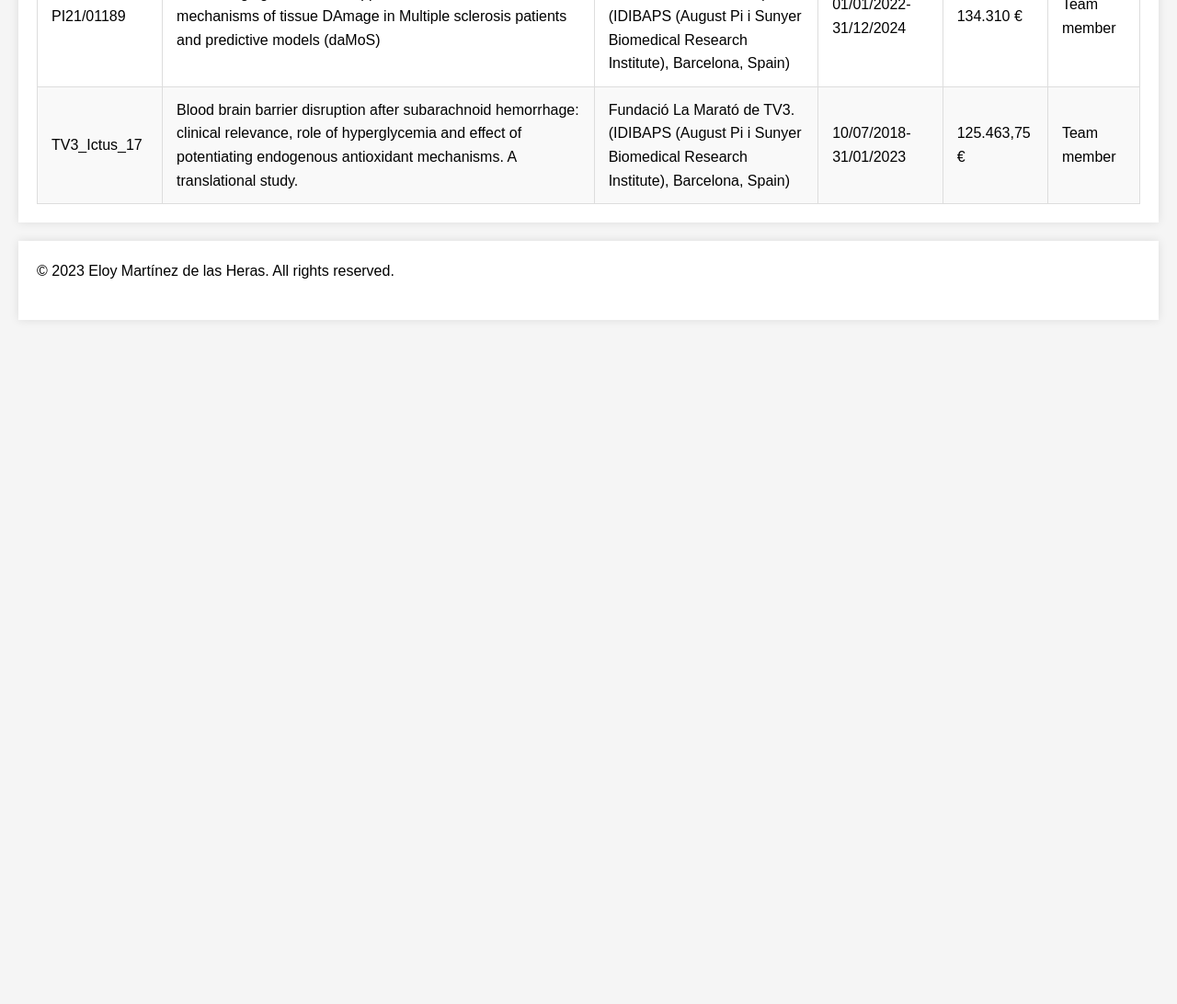
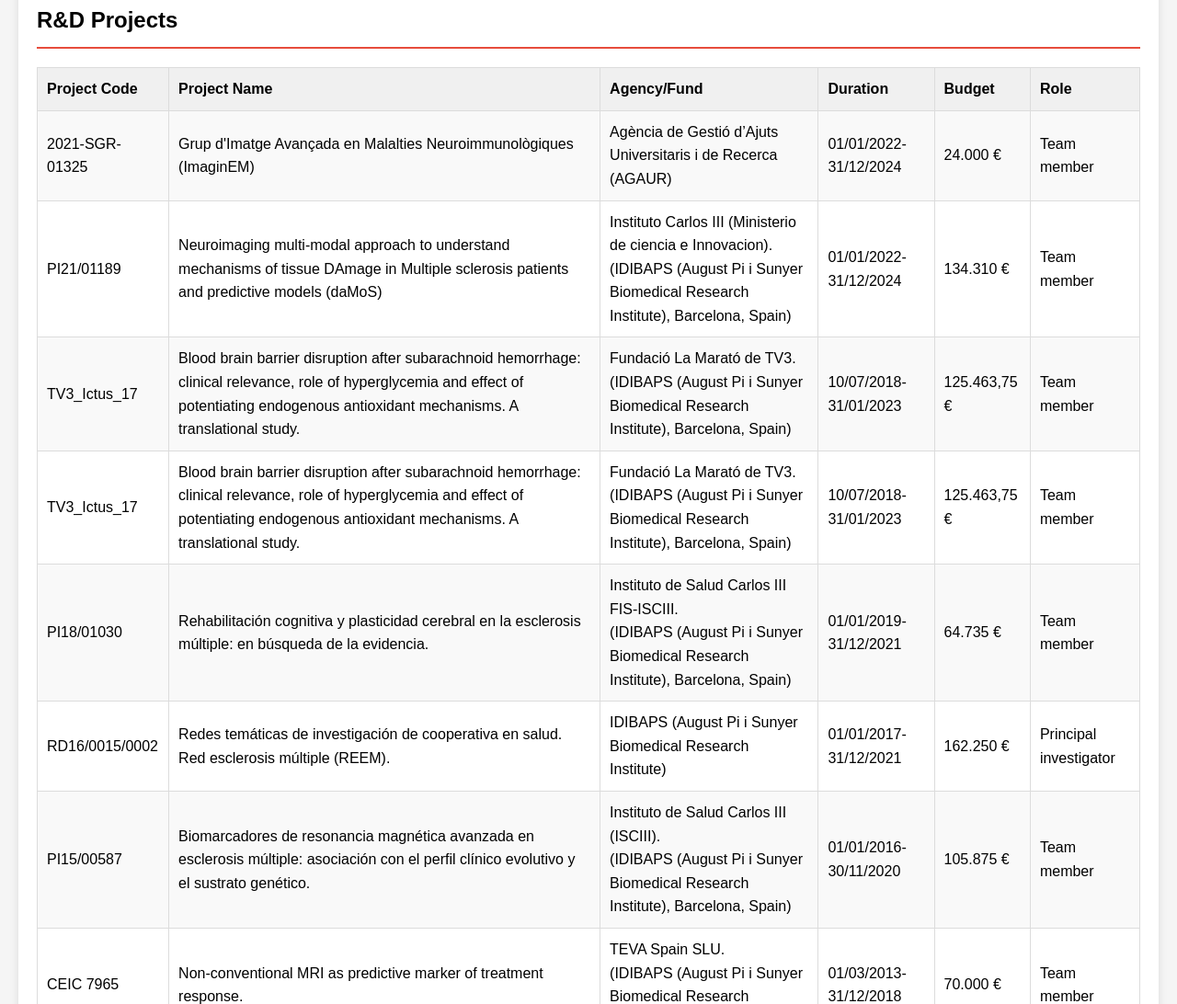
Before and after one commit to eloydelas/eloydelas.github.io, a plain HTML site: page index.html in a window 1280 px wide. Shown: the part 1708-2800 px from the top of the page at 92% size. Before the commit the page ends 2096 px from the top, so only its background shows below. Drawn offline with Linux system fonts and the light colour scheme.

Commit message:
Added projects.

```diff
--- a/index.html
+++ b/index.html
@@ -8,10 +8,11 @@
 </head>
 <body>
     <body>
-    <img id="profile-picture" src="eloy_picture.jpg" alt="Eloy Martínez de las Heras" width="200">
+
 
     <header>
         <h1>Curriculum Vitae</h1>
+        <img id="profile-picture" src="eloy_picture.jpg" alt="Eloy Martínez de las Heras" width="200">
     </header>
 
     <main>
@@ -79,6 +80,10 @@
             I am Eloy Martínez de las Heras, a postdoctoral researcher in biomedical engineering. For over a decade, I have worked with the Neuroimmunological Diseases group at the Hospital Clinic of Barcelona, specifically with ImaginEM, led by Dr. Sara Llufriu. My expertise lies in MRI data processing, and I have actively contributed to the creation and validation of innovative algorithms in this field. Some examples of these methods include whole-brain parcellation techniques, atrophy measurements of the brain and spinal cord, brain network analysis, and lesion characterization. Throughout my career, I have participated in the publication of more than 40 original articles in prominent clinical and technical journals. These works cover a range of MR techniques, including diffusion-weighted imaging, spectroscopy, spinal cord imaging, and synthetic MRI. Of these articles, I have written eight as the primary author. Currently, I am responsible for implementing an automated processing workflow within the Extensible Neuroimaging Archive Toolkit (XNAT) platform. This workflow allows for the extraction of advanced quantitative MRI measures to aid in disease diagnosis, treatment response, and follow-up.
         </section>
 
+
+        <section id="rd-projects">
+            <h2>R&D Projects</h2>
+
             <table>
             <thead>
                 <tr>
@@ -102,10 +107,19 @@
 
                     <tr>
                         <td>PI21/01189</td>
-                    <td>Neuroimaging multi-modal approach to understand mechanisms of tissue DAmage in Multiple sclerosis patients and predictive models (daMoS)</td>
-                    <td>Instituto Carlos III (Ministerio de ciencia e Innovacion).<br>(IDIBAPS (August Pi i Sunyer Biomedical Research Institute), Barcelona, Spain)</td>
+                        <td>Neuroimaging multi-modal approach to understand mechanisms of tissue DAmage in Multiple sclerosis   patients and predictive models (daMoS)</td>
+                        <td>Instituto Carlos III (Ministerio de ciencia e Innovacion).<br>(IDIBAPS (August Pi i Sunyer Biomedical   Research Institute), Barcelona, Spain)</td>
                         <td>01/01/2022-31/12/2024</td>
                         <td>134.310 €</td>
+                        <td>Team member</td>
+                    </tr>
+
+                    <tr>
+                        <td>TV3_Ictus_17</td>
+                        <td>Blood brain barrier disruption after subarachnoid hemorrhage: clinical relevance, role of hyperglycemia     and effect of potentiating endogenous antioxidant mechanisms. A translational study.</td>
+                        <td>Fundació La Marató de TV3.<br>(IDIBAPS (August Pi i Sunyer Biomedical Research Institute), Barcelona,   Spain)</td>
+                        <td>10/07/2018-31/01/2023</td>
+                        <td>125.463,75 €</td>
                         <td>Team member</td>
                     </tr>
 
@@ -117,8 +131,63 @@
                         <td>125.463,75 €</td>
                         <td>Team member</td>
                     </tr>
+
+                     <tr>
+                        <td>PI18/01030</td>
+                        <td>Rehabilitación cognitiva y plasticidad cerebral en la esclerosis múltiple: en búsqueda de la evidencia.</td>
+                        <td>Instituto de Salud Carlos III FIS-ISCIII.<br>(IDIBAPS (August Pi i Sunyer Biomedical Research Institute), Barcelona, Spain)</td>
+                        <td>01/01/2019-31/12/2021</td>
+                        <td>64.735 €</td>
+                        <td>Team member</td>
+                    </tr>
+
+                    <tr>
+                        <td>RD16/0015/0002</td>
+                        <td>Redes temáticas de investigación de cooperativa en salud. Red esclerosis múltiple (REEM).</td>
+                        <td>IDIBAPS (August Pi i Sunyer Biomedical Research Institute)</td>
+                        <td>01/01/2017-31/12/2021</td>
+                        <td>162.250 €</td>
+                        <td>Principal investigator</td>
+                    </tr>
+
+                    <tr>
+                        <td>PI15/00587</td>
+                        <td>Biomarcadores de resonancia magnética avanzada en esclerosis múltiple: asociación con el perfil clínico evolutivo y el sustrato genético.</td>
+                        <td>Instituto de Salud Carlos III (ISCIII).<br>(IDIBAPS (August Pi i Sunyer Biomedical Research Institute), Barcelona, Spain)</td>
+                        <td>01/01/2016-30/11/2020</td>
+                        <td>105.875 €</td>
+                        <td>Team member</td>
+                    </tr>
+
+                    <tr>
+                        <td>CEIC 7965</td>
+                        <td>Non-conventional MRI as predictive marker of treatment response.</td>
+                        <td>TEVA Spain SLU.<br>(IDIBAPS (August Pi i Sunyer Biomedical Research Institute))</td>
+                        <td>01/03/2013-31/12/2018</td>
+                        <td>70.000 €</td>
+                        <td>Team member</td>
+                    </tr>
+
+                    <tr>
+                        <td>RD12/0032/0002</td>
+                        <td>Red Española de Esclerosis Múltiple (REEM)</td>
+                        <td>MINISTERIO DE SANIDAD Y CONSUMO.<br>(IDIBAPS (August Pi i Sunyer Biomedical Research Institute))</td>
+                        <td>01/01/2013-01/01/2016</td>
+                        <td>101.775 €</td>
+                        <td>Principal investigator</td>
+                    </tr>
+
+                    <tr>
+                        <td>Not Provided</td>
+                        <td>Rehabilitación cognitiva y plasticidad cerebral en la Esclerosis Múltiple: evaluación a través de un ensayo clínico aleatorizado y controlado</td>
+                        <td>Fundación Merck Salud.<br>(IDIBAPS (August Pi i Sunyer Biomedical Research Institute), Barcelona, Spain)</td>
+                        <td>01/06/2017-01/07/2021</td>
+                        <td>30.000 €</td>
+                        <td>Team member</td>
+                    </tr>
                 </tbody>
             </table>
+        </section>
 
     </main>
 
--- a/styles.css
+++ b/styles.css
@@ -48,38 +48,32 @@ a:hover {
 /* New and updated styles */
 
 #profile-picture {
-    position: absolute;
-    top: 20px;
-    left: 20px;
+    display: block;
+    margin: 20px auto 0 auto;
     border-radius: 50%;
     border: 2px solid #3498db;
 }
 
 table {
-    width: 100%;
-    border-collapse: collapse;
-    margin-top: 20px;
-    background-color: #ffffff;
-}
-
-table, th, td {
-    border: 1px solid #ddd;
+    width: 100%; /* Ensure the table takes the full width */
+    border-collapse: collapse; /* Removes the double borders */
+    margin-top: 20px; /* Space between the section and the table */
 }
 
 th, td {
-    padding: 12px 15px;
-    text-align: left;
+    padding: 10px; /* Space inside each cell */
+    border: 1px solid #dcdcdc; /* Light border around each cell for clarity */
+    text-align: left; /* Aligns text to the left */
 }
 
 th {
-    background-color: #3498db;
-    color: #ffffff;
-}
-
-tr:hover {
-    background-color: #f5f5f5;
+    background-color: #f0f0f0; /* Slightly gray background for headers */
 }
 
 tbody tr:nth-child(odd) {
-    background-color: #f9f9f9;
+    background-color: #f9f9f9; /* Slight shading for alternate rows to increase readability */
 }
+
+tbody tr:hover {
+    background-color: #e0e0e0; /* Highlights a row slightly when hovered upon */
+}
```
Lines whose indentation alone changed are shown as unchanged.
